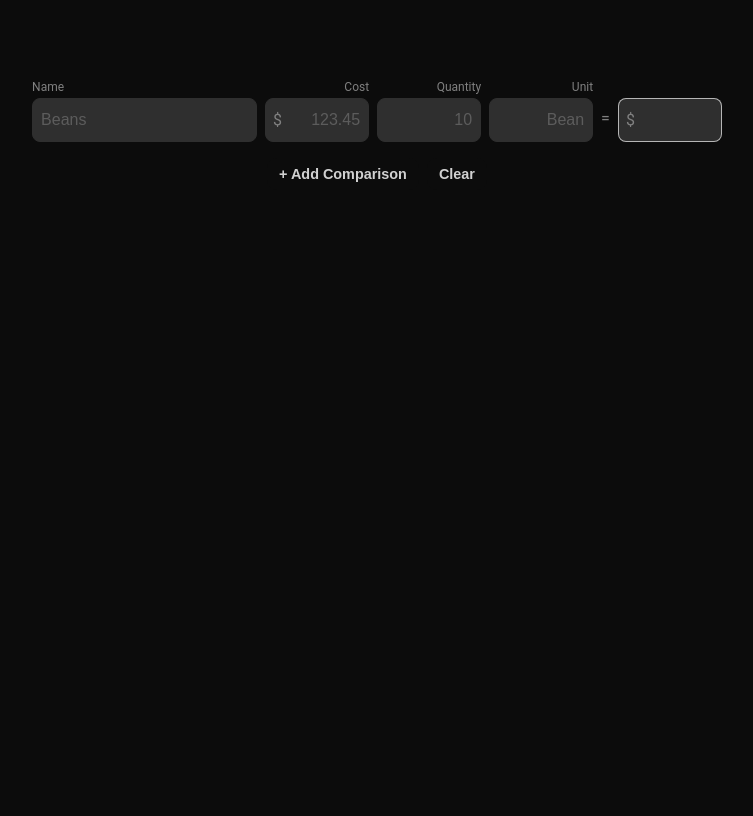
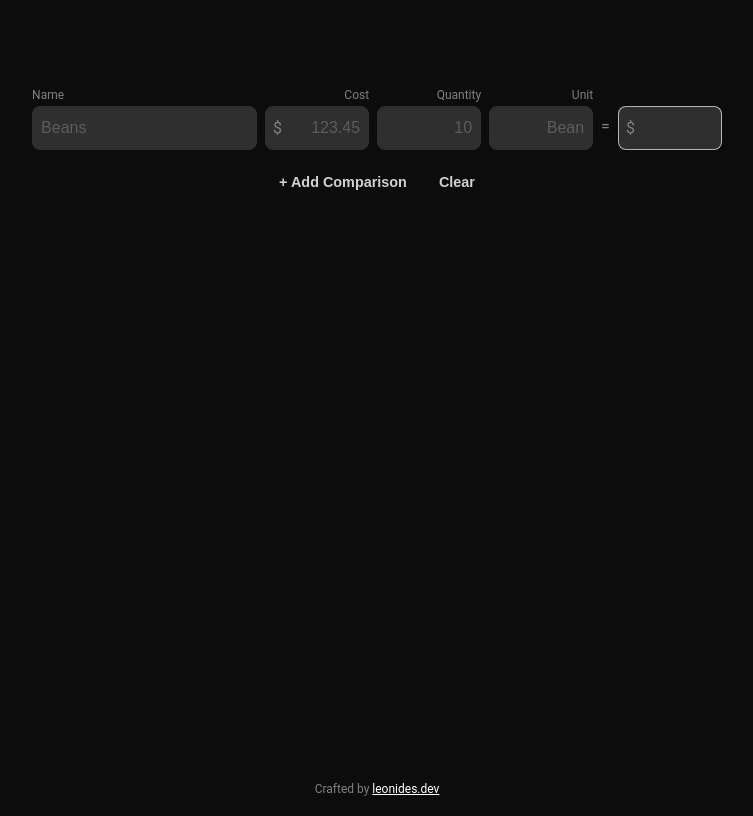
Before and after one commit to mjleonides/unit-pricer, a Vue app: page / in a window 1280 px wide. Shown: the whole page, without its empty margins (263-1016 px from the left). Built offline with nearby package versions, Linux system fonts and the light colour scheme.

Commit message:
Add footer & signature

```diff
--- a/src/App.vue
+++ b/src/App.vue
@@ -1,23 +1,12 @@
 <template>
-  <div class="table">
-    <LineItem
-      v-for="price in store.prices"
-      :price="price"
-      :key="price.key"
-      @on-remove="store.removePrice(price.key)"
-    />
-
-    <div class="button-container">
-      <button @click="store.addPrice">+ Add Comparison</button>
-      <button @click="store.clear">Clear</button>
-    </div>
+  <div class="layout">
+    <TableComponent />
+    <FooterComponent />
   </div>
 </template>
 <script setup lang="ts">
-import LineItem from '@/components/LineItem.vue'
-import { usePricesStore } from '@/store'
-
-const store = usePricesStore()
+import TableComponent from '@/components/TableComponent.vue'
+import FooterComponent from '@/components/FooterComponent.vue'
 </script>
 
 <style>
@@ -36,6 +25,14 @@ body {
   padding: 0;
 }
 
+.layout {
+  display: flex;
+  flex-direction: column;
+  justify-content: space-between;
+  height: 100vh;
+  align-items: center;
+}
+
 button {
   background-color: var(--bg-color);
   color: rgb(209, 209, 209);
@@ -49,7 +46,7 @@ button {
 
 button:hover,
 button:focus-visible {
-  background-color: rgba(70, 70, 70, 0.664);
+  background-color: rgba(68, 26, 26, 0.664);
   transition: background-color 0.3s ease-in-out;
 }
 
@@ -63,16 +60,3 @@ button:focus-visible {
   }
 }
 </style>
-
-<style scoped>
-.table {
-  margin: 5rem auto;
-  max-width: max-content;
-}
-.button-container {
-  display: flex;
-  flex-direction: row;
-  justify-content: center;
-  gap: 0.5rem;
-}
-</style>
--- /dev/null
+++ b/src/components/FooterComponent.vue
@@ -0,0 +1,18 @@
+<template>
+  <div class="footer">
+    <p>Crafted by <a href="https://leonides.dev" target="_blank">leonides.dev</a></p>
+  </div>
+</template>
+
+<script setup lang="ts"></script>
+
+<style scoped>
+.footer {
+  font-size: 0.75rem;
+  color: grey;
+}
+
+a {
+  color: white;
+}
+</style>
--- /dev/null
+++ b/src/components/TableComponent.vue
@@ -0,0 +1,33 @@
+<template>
+  <div class="table">
+    <LineItem
+      v-for="price in store.prices"
+      :price="price"
+      :key="price.key"
+      @on-remove="store.removePrice(price.key)"
+    />
+
+    <div class="button-container">
+      <button @click="store.addPrice">+ Add Comparison</button>
+      <button @click="store.clear">Clear</button>
+    </div>
+  </div>
+</template>
+<script setup lang="ts">
+import LineItem from '@/components/LineItem.vue'
+import { usePricesStore } from '@/store'
+
+const store = usePricesStore()
+</script>
+<style scoped>
+.table {
+  margin: 5rem auto;
+  max-width: max-content;
+}
+.button-container {
+  display: flex;
+  flex-direction: row;
+  justify-content: center;
+  gap: 0.5rem;
+}
+</style>
```
